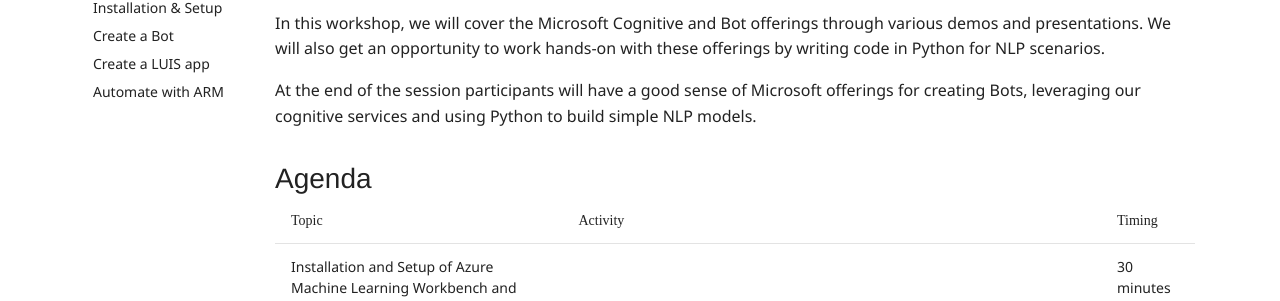
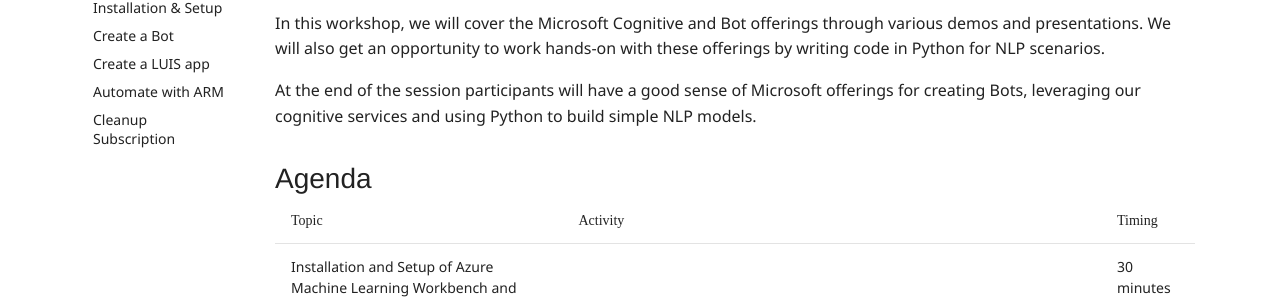
Before and after one commit to scook-valorem/bot-in-a-day, a Jekyll site: the page built from readme.md, in a window 1280 px wide. Shown: the part 134-435 px from the top of the page. Built offline with Jekyll 4.4.1, drawn with Linux system fonts in a browser that asks for light colours; nearby versions of some CDN libraries.

Commit message:
Update navigation.html

```diff
--- a/_includes/navigation.html
+++ b/_includes/navigation.html
@@ -15,5 +15,8 @@
         <li{% if page.url == "/arm.html" %} class="bg-note"{% endif %}>
             <a href="arm.html">Automate with ARM</a>
         </li>
+        <li{% if page.url == "/cleanup.html" %} class="bg-note"{% endif %}>
+            <a href="cleanup.html">Cleanup Subscription</a>
+        </li>
     </ul>
 </nav>
```
